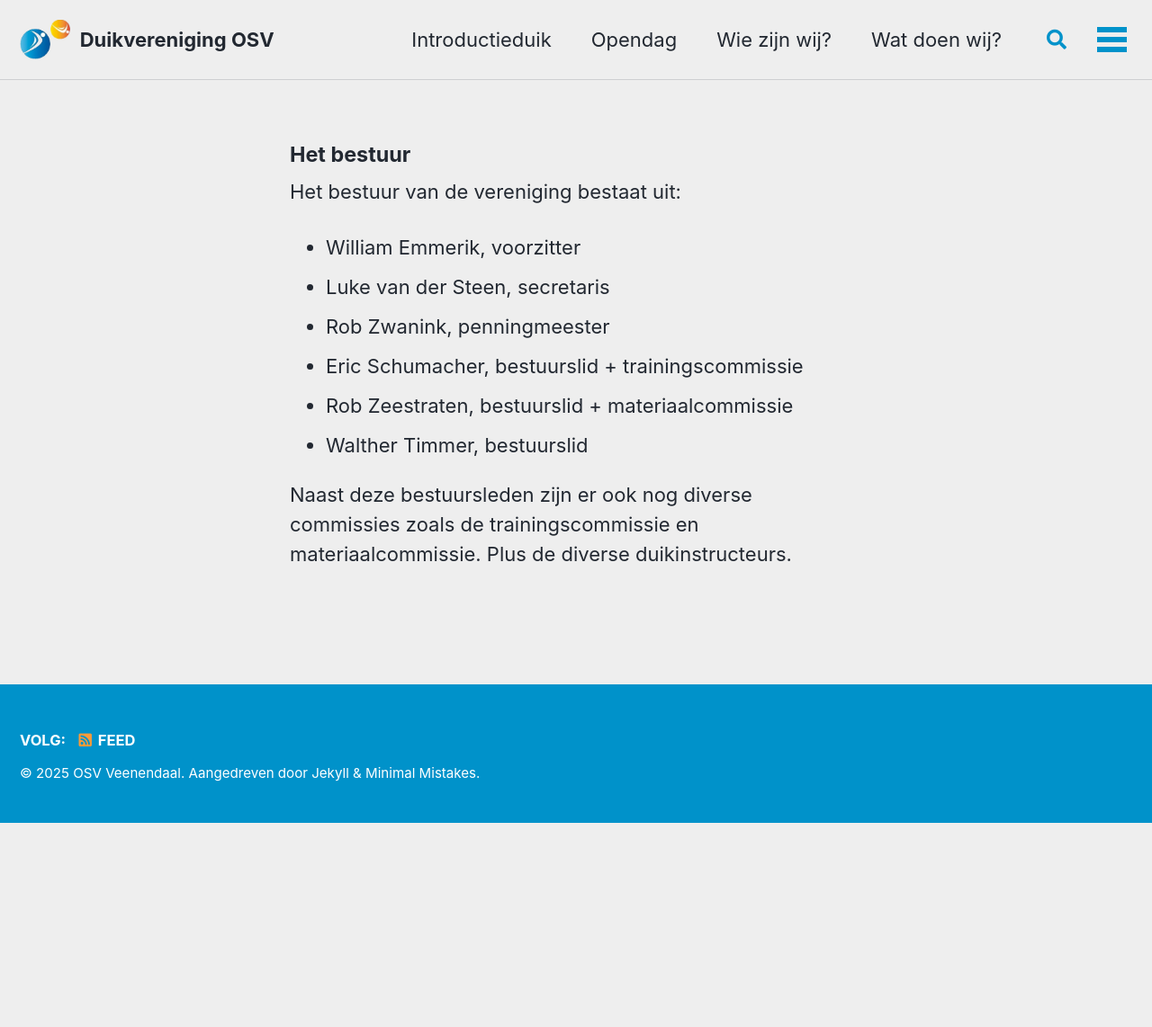
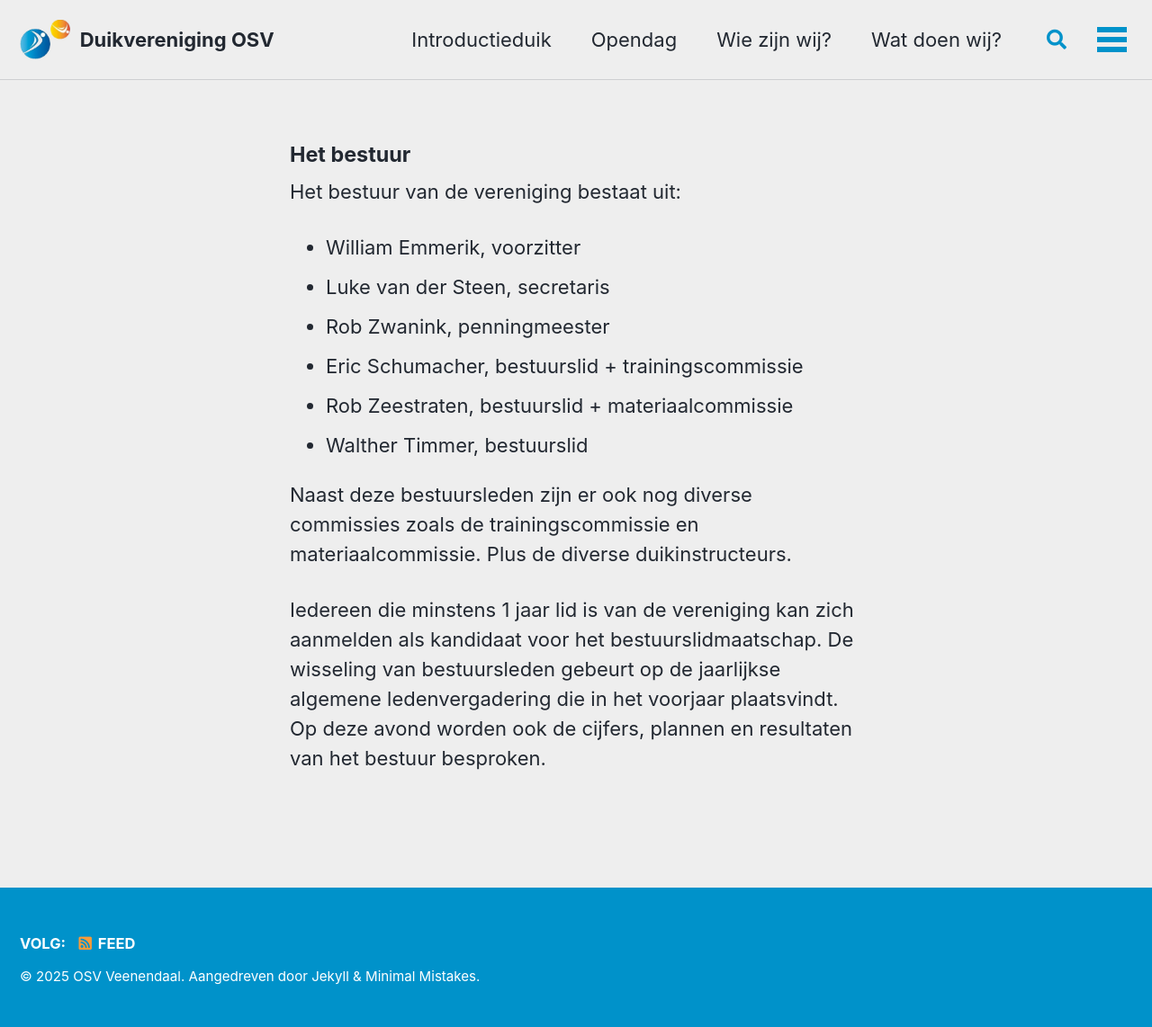
Before and after one commit to walthertimmer/osvveenendaal.nl, a Jekyll site: the page built from _pages/bestuur.md, in a window 1280 px wide. Shown: the whole page at 90% size. Built offline with Jekyll 4.4.1, drawn with Linux system fonts in a browser that asks for light colours; cached includes are drawn as plain includes; before the commit the page ends 915 px from its top, so only the background shows below that.

Commit message:
Update bestuur.md with board membership details
Added information about board membership and annual meeting.

```diff
--- a/_pages/bestuur.md
+++ b/_pages/bestuur.md
@@ -18,3 +18,5 @@ Het bestuur van de vereniging bestaat uit:
 - Walther Timmer, bestuurslid
 
 Naast deze bestuursleden zijn er ook nog diverse commissies zoals de trainingscommissie en materiaalcommissie. Plus de diverse duikinstructeurs.
+
+Iedereen die minstens 1 jaar lid is van de vereniging kan zich aanmelden als kandidaat voor het bestuurslidmaatschap. De wisseling van bestuursleden gebeurt op de jaarlijkse algemene ledenvergadering die in het voorjaar plaatsvindt. Op deze avond worden ook de cijfers, plannen en resultaten van het bestuur besproken.
```
